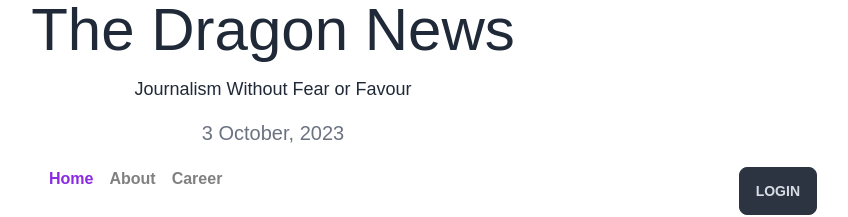
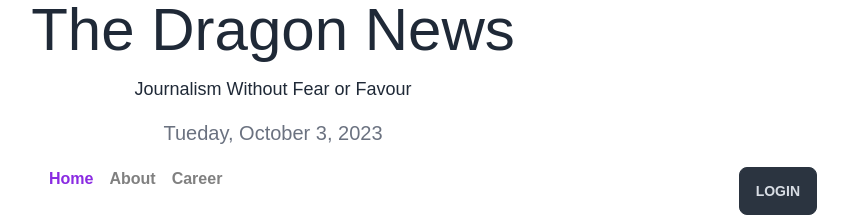
Before and after one commit to NFRIDOY/dragon-news-firebase, a React (Vite) app: page / in a window 1280 px wide. Shown: the top 217 px of the page, without its empty margins (367-1215 px from the left). Built offline with nearby package versions, Linux system fonts and the light colour scheme.

Commit message:
fix: thisDayOfWeek

```diff
--- a/src/components/Header/Header.jsx
+++ b/src/components/Header/Header.jsx
@@ -1,7 +1,7 @@
 import { useEffect } from "react";
 import Time from "../time/time";
 
-const {day, thisMonthName, year} = Time
+const {thisDayOfWeek, day, thisMonthName, year} = Time
 
 
 export default function Header() {
@@ -12,7 +12,7 @@ export default function Header() {
                 <h1 style={{ fontFamily: "'old-english-text-mt-regular', sans-serif" }} className="text-6xl">The Dragon News</h1>
                 <h4 className="text-[18px]">Journalism Without Fear or Favour</h4>
                 <h3 className="text-xl text-gray-500"><time>{
-                    day + " " + thisMonthName + ", " + year
+                    thisDayOfWeek + ", " +" " + thisMonthName + " " + day + ", " + year
                     // + day + " " + month + " " + year + " Time:" + hour + ":" + minute + ":" + second
                     // " " + hour + ":" + minute + ":" + second
                 }</time></h3>
--- a/src/components/time/time.js
+++ b/src/components/time/time.js
@@ -12,6 +12,8 @@ console.log(today);
 const year = today.getFullYear();
 let month = today.getMonth(); // Months start at 0!
 let day = today.getDate();
+let dayOfWeek = today.getDay(); // Day
+
 
 
 
@@ -20,12 +22,17 @@ const mounthNames = ["January", "February", "March", "April", "May", "June", "Ju
 let thisMonth = parseInt(month);
 // console.log(month);
 let thisMonthName = mounthNames.at(thisMonth)
+const dayOfWeekNames = ["Sunday", "Monday", "Tueday", "Wednesday", "Thuday", "Friday", "Satday"]
 
-// const
+const thisDayOfWeek = dayOfWeekNames.at(dayOfWeek)
+
+console.log(dayOfWeek);
+
+console.log(dayOfWeek);
 
 // console.log(mounthNames.at(0));
 // console.log(mounthNames.at(month));
 // console.log(mounthNames.at(thisMonth));
 // console.log(typeof (thisMonth));
 
-export default {day, thisMonthName, year}
+export default {thisDayOfWeek, day, thisMonthName, year}
```
